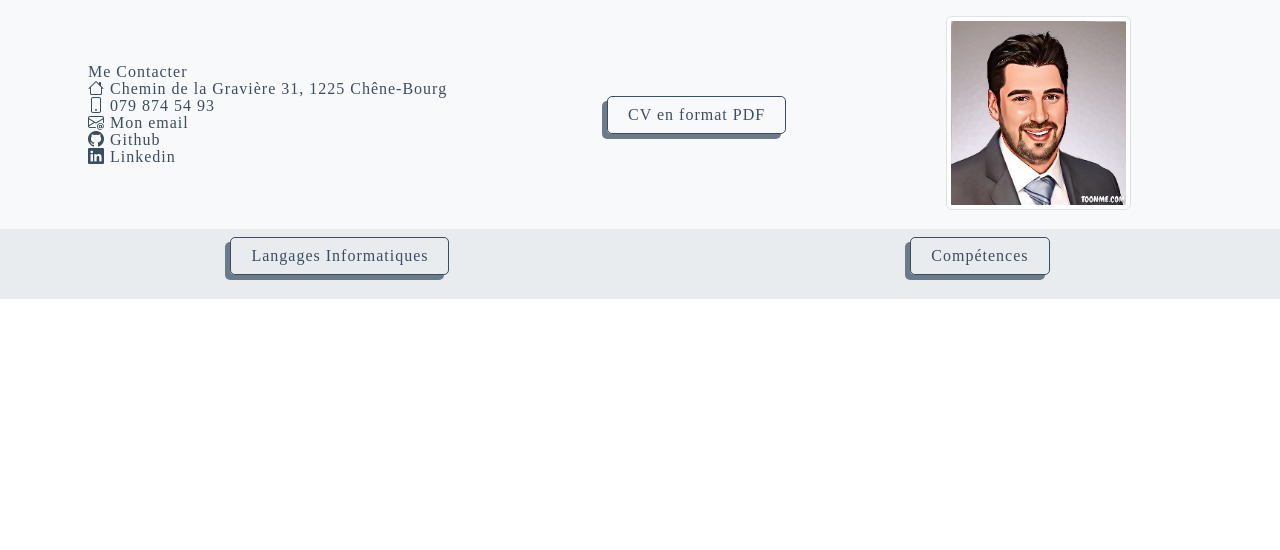
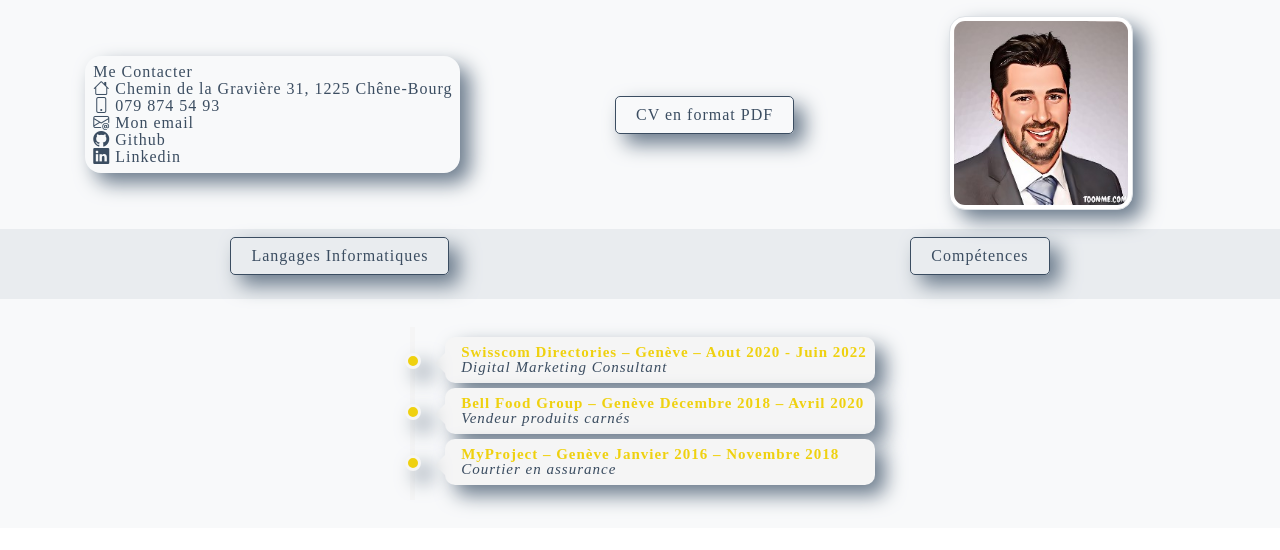
Before and after one commit to 24Syleo/cv_informatique, a PHP site: page / in a window 1280 px wide. Shown: the part 250-800 px from the top of the page. Run offline with PHP 8.4, Linux system fonts and the light colour scheme; some libraries are stand-ins or nearby versions.

Commit message:
expériences timeline

```diff
--- a/public/css/style.css
+++ b/public/css/style.css
@@ -4,6 +4,10 @@ body {
     font-family: 'Poppins', sans-serif;
     color: #3b4d61;
     letter-spacing: 1px;
+}
+
+.ombre {
+    box-shadow: 10px 10px 20px #6b7b8c;
 }
 
 
@@ -96,7 +100,7 @@ address .lien:hover {
     position: relative;
     border: solid 1px #3b4d61;
     border-radius: 5px;
-    box-shadow: -5px 5px 0px #6b7b8c;
+    box-shadow: 10px 10px 20px #6b7b8c;
     padding: 10px;
     background-color: transparent;
 }
@@ -134,3 +138,75 @@ address .lien:hover {
     width: 100%;
     transition: all 0.4s ease-in-out;
 }
+
+
+/* expériences */
+
+.container-timeline {
+    position: relative;
+    padding: 10px 10px 10px 50px;
+    /* padding left fort pour de la place pour la timeline*/
+    max-width: 500px;
+    margin: 20px;
+}
+
+
+/* ligne */
+
+.container-timeline::before {
+    position: absolute;
+    content: '';
+    width: 5px;
+    background-color: #f5f5f5;
+    top: 0;
+    bottom: 0;
+    left: 15px;
+}
+
+.exp {
+    background-color: #f5f5f5;
+    border-radius: 10px;
+    position: relative;
+    margin-bottom: 5px;
+}
+
+
+/* triangle */
+
+.exp::before {
+    position: absolute;
+    content: "";
+    border: 10px solid transparent;
+    border-right-color: #f5f5f5;
+    border-left: 0;
+    top: 35%;
+    left: -10px;
+}
+
+
+/* cercle sur la timeline */
+
+.exp::after {
+    content: "";
+    background: #efd10f;
+    border: 3px solid #f5f5f5;
+    width: 16px;
+    height: 16px;
+    border-radius: 50%;
+    position: absolute;
+    top: 35%;
+    left: -40px;
+    box-shadow: #6b7b8c 10px 10px 20px;
+}
+
+p.date {
+    color: #efd10f;
+    font-size: 15px;
+    font-weight: bold;
+}
+
+p.poste {
+    color: #3b4d61;
+    font-size: 15px;
+    font-style: italic;
+}
--- a/views/home.php
+++ b/views/home.php
@@ -8,7 +8,7 @@ require '../elements/header.php';
     <section id="coordonne" class="bg-body-tertiary p-2">
         <div class="d-flex flex-column flex-md-row justify-content-md-around justify-content-center align-items-center">
             <div class="p-2">
-                <address>
+                <address class="ombre p-2 rounded-4">
                     <h6>Me Contacter</h6>
                     <i class="bi bi-house my-3"> Chemin de la Gravière 31, 1225 Chêne-Bourg</i><br>
                     <i class="bi bi-phone"><a href="tel:+41798745493" class="my-3 lien"> 079 874 54 93</a></i><br>
@@ -26,7 +26,7 @@ require '../elements/header.php';
                 </div>
             </div>
             <div class="p-2">
-                <img src="./pics/sylvain.jpg" alt="" class="img-fluid w-75 img-thumbnail">
+                <img src="./pics/sylvain.jpg" alt="" class="img-fluid w-75 img-thumbnail ombre rounded-4">
             </div>
         </div>
     </section>
@@ -41,7 +41,7 @@ require '../elements/header.php';
                 </div>
                 <div class="collapse" id="langages">
                     <div class="card card-body shadow-md">
-                        HTML CSS PHP MySql Bootstrap
+                        HTML CSS PHP MySql Bootstrap Git GitHub
                     </div>
                 </div>
             </div>
@@ -71,6 +71,24 @@ require '../elements/header.php';
             </div>
         </div>
     </section>
+    <section id="experiences" class="bg-body-tertiary p-2">
+    <div class="d-flex flex-column justify-content-center align-items-center">
+            <div class="container-timeline">
+                <div class="exp p-2 ombre">
+                    <p class="date ms-2">Swisscom Directories – Genève – Aout 2020 - Juin 2022</p>
+                    <p class="poste ms-2">Digital Marketing Consultant</p>
+                </div>
+                <div class="exp p-2 ombre">
+                    <p class="date ms-2">Bell Food Group – Genève Décembre 2018 – Avril 2020</p>
+                    <p class="poste ms-2">Vendeur produits carnés</p>
+                </div>
+                <div class="exp p-2 ombre">
+                    <p class="date ms-2">MyProject – Genève Janvier 2016 – Novembre 2018</p>
+                    <p class="poste ms-2">Courtier en assurance</p>
+                </div>
+            </div>
+        </div>
+    </section>
 </main>
 
 
```
